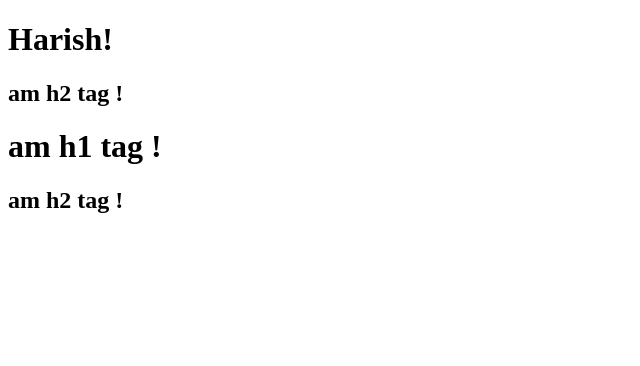
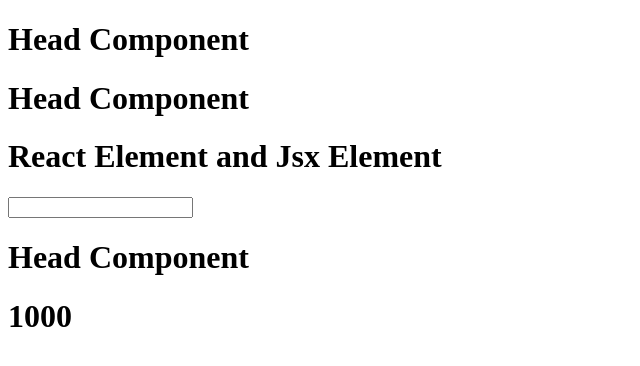
Before and after one commit to Harishkodigi/React_Practice, a React (Vite) app: page / in a window 1280 px wide. Shown: the top 366 px of the page, without its empty margins (0-640 px from the left). Built offline with nearby package versions, Linux system fonts and the light colour scheme.

Commit message:
practiced file of third episode

```diff
--- a/App.js
+++ b/App.js
@@ -2,14 +2,35 @@ import React from "react";
 import ReactDOM from "react-dom/client";
 
 
+const Headcomponent = () => {
+    return (
+        <div>
+            <h1>Head Component</h1>
+        </div>
 
-const heading = React.createElement("div", { id: "parent" },
-    [React.createElement("div", { id: "child" }), [React.createElement("h1", {}, "Harish!"), React.createElement("h2", {}, "am h2 tag !")]],
-    [React.createElement("div", { id: "child1" }), [React.createElement("h1", {}, "am h1 tag !"), React.createElement("h2", {}, "am h2 tag !")]
-]);
+    )
+}
+
+const number =1000
+const heading = (
+    <div>
+
+     <Headcomponent>{number}</Headcomponent>
+       {Headcomponent()}
+        <h1>React Element and Jsx Element </h1>
+        <input type="text" />
+        <Headcomponent/>
+        {<h1>{number}</h1>}
+    </div>
+);
+
+
+console.log(heading)
+
+const ReactElement = React.createElement("h1", {},"Heading")
+
+console.log(<Headcomponent/>)
 
 const root = ReactDOM.createRoot(document.getElementById("root"));
 
 root.render(heading);
-
-console.log(heading)
--- a/index.html
+++ b/index.html
@@ -10,10 +10,7 @@
 
 <body>
 
-    <div id="root">
-        <h1>Harish Kumar</h1>
-
-    </div>
+    <div id="root"></div>
 
     <script type = "module" src="./App.js"></script>
 </body>
--- a/package.json
+++ b/package.json
@@ -4,6 +4,8 @@
   "description": "React practice file",
 
   "scripts": {
+    "start":"parcel index.html",
+    "build":"parcel build index.html",
     "test": "jest"
   },
   "repository": {
```
